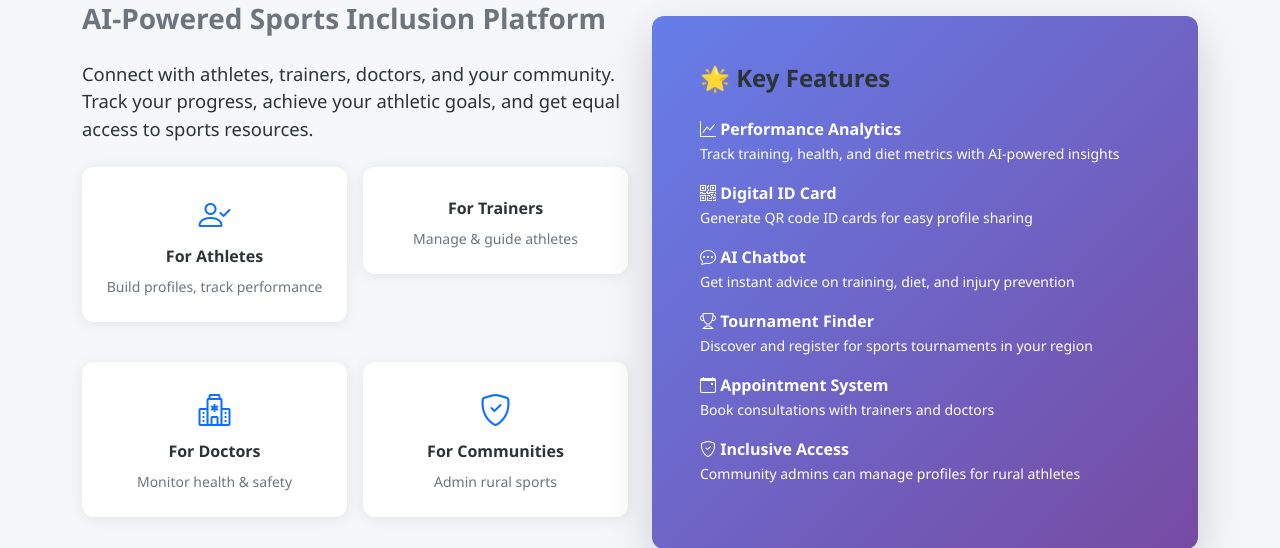
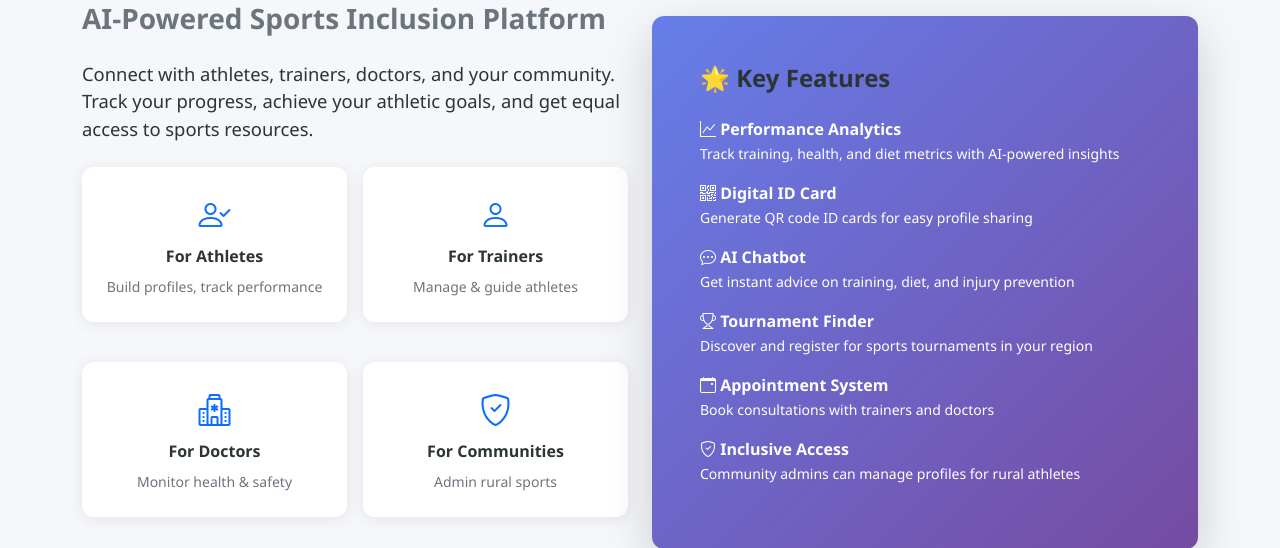
Before and after one commit to PiyushKoli04/sportequity, a Flask app: page / in a window 1280 px wide. Shown: the part 137-685 px from the top of the page. Run offline with Flask 3, Linux system fonts and the light colour scheme.

Commit message:
Changed logo

```diff
--- a/templates/index.html
+++ b/templates/index.html
@@ -27,7 +27,7 @@
                 <div class="col-6">
                     <div class="card">
                         <div class="card-body text-center">
-                            <i class="bi bi-person-gear" style="font-size: 32px; color: #0d6efd;"></i>
+                            <i class="bi bi-person" style="font-size: 32px; color: #0d6efd;"></i>
                             <h6 class="mt-2">For Trainers</h6>
                             <small class="text-muted">Manage & guide athletes</small>
                         </div>
```
